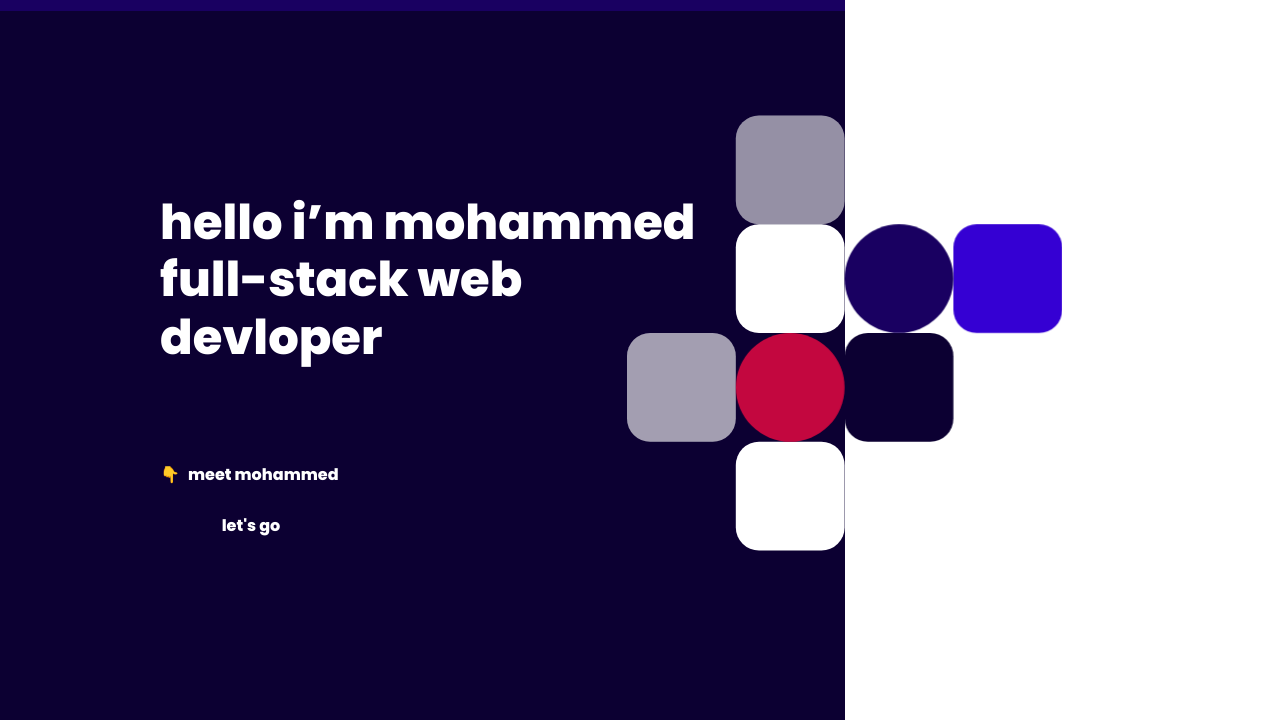
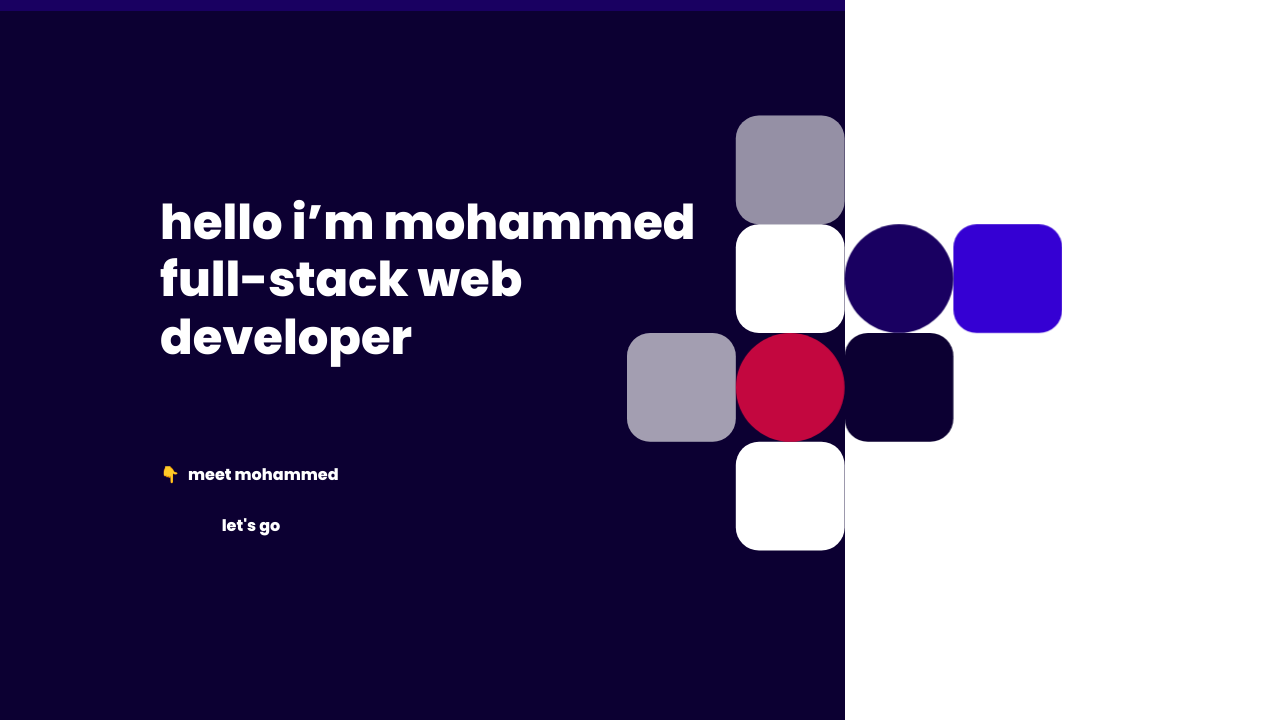
Before and after one commit to abzr0o/portfolio, a plain HTML site: page index.html in a window 1280 px wide. Shown: the part 80-800 px from the top of the page. Drawn offline with nearby package versions, Linux system fonts and the light colour scheme; some icons are missing.

Commit message:
Update index.html

```diff
--- a/index.html
+++ b/index.html
@@ -57,7 +57,7 @@
 		</div>
 		<div class="hero">
 			<div class="content">
-				<h1 class="stagger1">hello i’m mohammed full-stack web devloper</h1>
+				<h1 class="stagger1">hello i’m mohammed full-stack web developer</h1>
 				<div class="meet stagger1">
 					<span class="material-icons-outlined">👇</span>
 					<p>meet mohammed</p>
```
